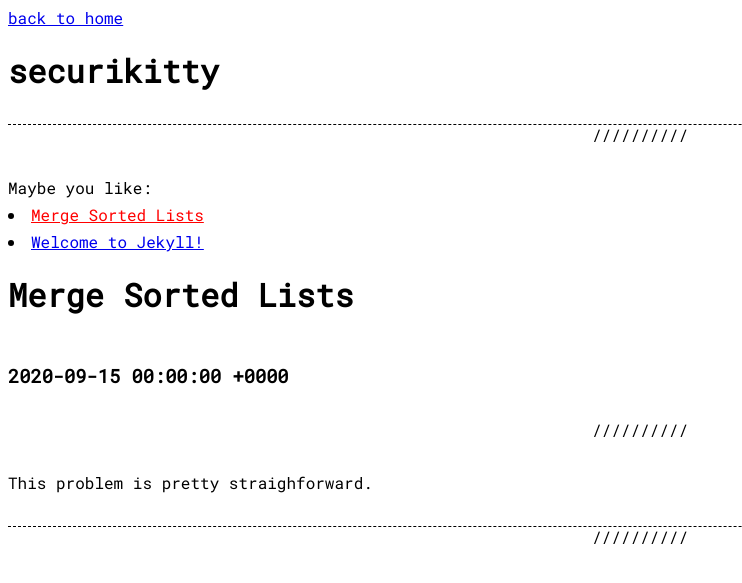
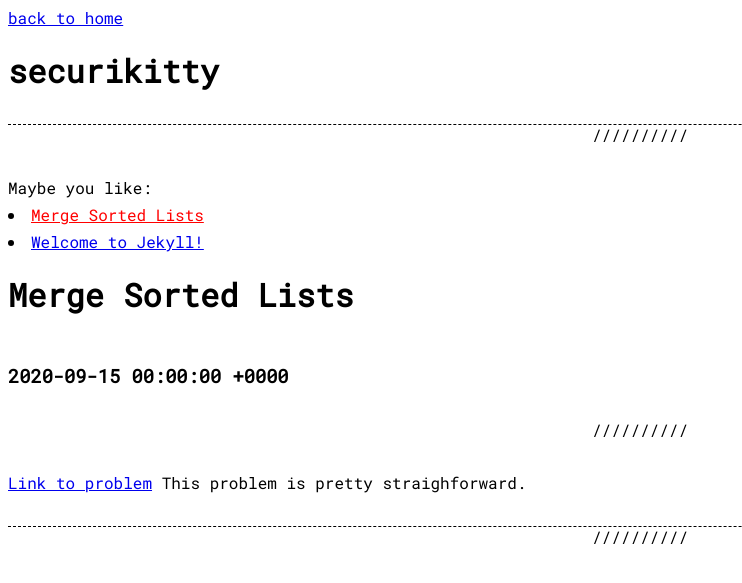
Before and after one commit to lephdao/lephdao.github.io, a Jekyll site: the page built from _posts/2020-09-15-merge-sorted-lists.md, in a window 1280 px wide. Shown: the top 583 px of the page, without its empty margins (0-742 px from the left). Built offline with Jekyll 4.4.1, drawn with Linux system fonts in a browser that asks for light colours.

Commit message:
Update 2020-09-15-merge-sorted-lists.md

```diff
--- a/_posts/2020-09-15-merge-sorted-lists.md
+++ b/_posts/2020-09-15-merge-sorted-lists.md
@@ -2,5 +2,5 @@
 categories: code
 ---
 
-[Link to problem]: https://leetcode.com/problems/merge-sorted-array/
+[Link to problem](https://leetcode.com/problems/merge-sorted-array/)
 This problem is pretty straighforward.
```
